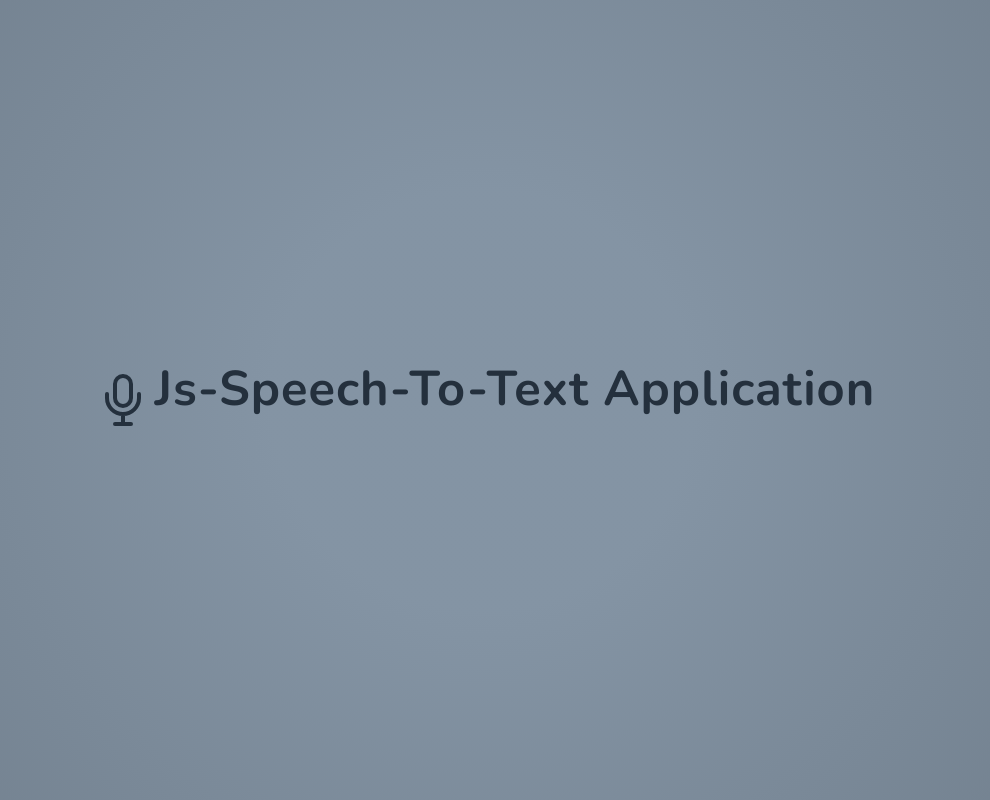
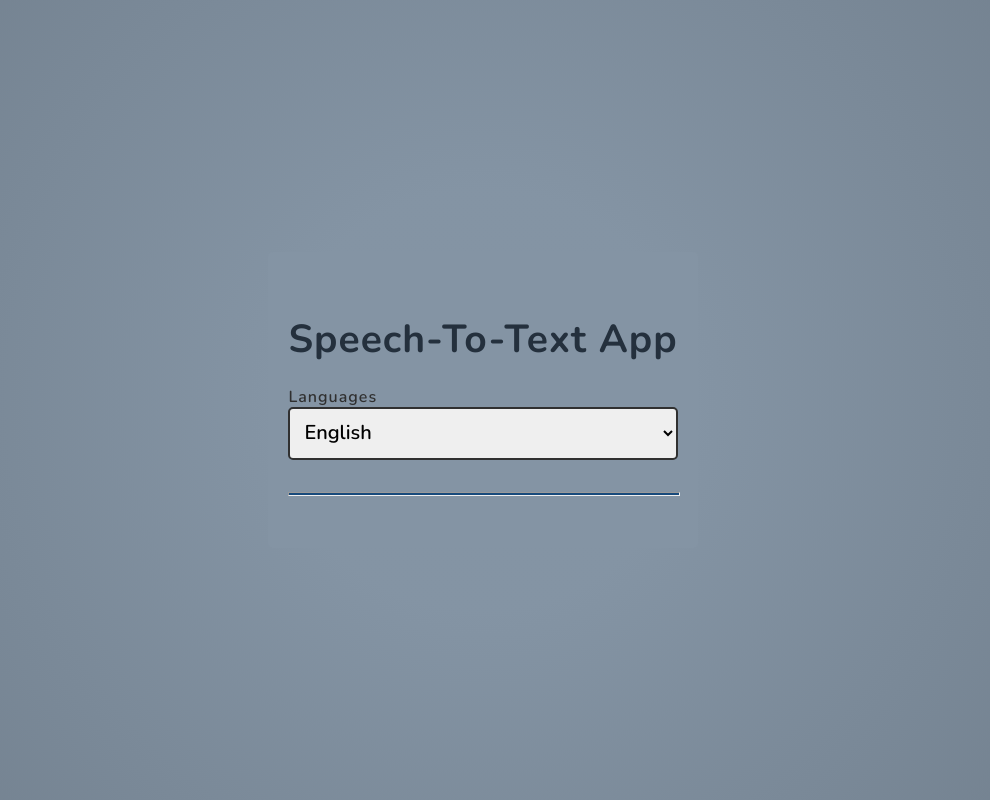
Before and after one commit to MAbdurahman/js-speech-to-text, a website: page index.html in a window 1280 px wide. Shown: the whole page, without its empty margins (157-1147 px from the left). Drawn offline with nearby package versions, Linux system fonts and the light colour scheme.

Commit message:
Add structure and styling for heading and select options; Add functionality to load languages from js/main.js

```diff
--- a/index.html
+++ b/index.html
@@ -11,11 +11,22 @@
     <link rel="stylesheet" href="./css/normalize.css">
     <!-- main css-->
     <link rel="stylesheet" href="./css/main.css">
-    <title>js-speech-to-text</title>
+    <title>Speech-To-Text App</title>
 </head>
 <body>
-<ion-icon name="mic-outline"></ion-icon>
-<h1>js-speech-to-text application</h1>
+<div class="wrapper">
+<h2 class="heading">Speech-To-Text App</h2>
+    <div class="options">
+        <div class="language">
+            <!--<p>Language</p>-->
+            <label for="language">Languages</label>
+            <select name="input-language" id="language"></select>
+        </div>
+    </div>
+    <hr class="line" />
+
+
+</div>
 <!-- jquery scripts-->
 <script src="./js/jquery-3.6.1.min.js"></script>
 <!--ion icons-->
--- a/js/main.js
+++ b/js/main.js
@@ -0,0 +1,27 @@
+
+
+
+
+
+
+$(document).ready(function () {
+  //**************** variables ****************//
+  const input_language = document.querySelector("#language");
+
+
+  /**
+   * @description - populates the languages from data/languages.js to the select option
+   */
+  function populateLanguages () {
+    languages.forEach((language) => {
+      const option = document.createElement("option");
+      option.value = language.code;
+      option.innerHTML = language.name;
+      input_language.appendChild(option);
+    });
+
+  }// end of populateLanguages function
+
+  populateLanguages();
+
+});
--- a/scss/main.scss
+++ b/scss/main.scss
@@ -87,7 +87,7 @@ body {
   justify-content: center;
   align-items: center;
   color: #fff;
-  color: var(--clr-neutral-200);
+  color: var(--clr-neutral-300);
   color: var(--clr-augmented-400);
   font-family: var(--ff-font-body);
   font-weight: var(--fw-font-weight-400);
@@ -95,6 +95,8 @@ body {
   letter-spacing: var(--ls-letter-spacing);
   transition: filter 0.5s;
 }
+
+
 
 @media only screen and (max-width: 540px) {
   body {
@@ -143,3 +145,90 @@ input::placeholder {
 ion-icon {
   font-size: 4rem;
 }
+/*=============================================
+          wrapper
+================================================*/
+.wrapper {
+  max-width: 640px;
+  padding: 20px;
+  border-radius: var(--br-border-radius);
+  background: hsla(0, 0%, 94%, 70%);
+  background: var(--clr-augmented-100);
+}
+@media only screen and (max-width: 540px) {
+  .wrapper {
+    background: var(--clr-augmented-100);
+  }
+}
+
+/*=============================================
+
+================================================*/
+/*.wrapper {
+  width: 400px;
+  padding: 20px;
+  border-radius: 10px;
+  background-color: var(--clr-augmented-100);
+}*/
+.heading {
+  font-weight: var(--fw-font-weight-700);
+  margin-bottom:  .75em;
+}
+/*=============================================
+        select
+================================================*/
+.options select {
+  width: 100%;
+  padding: 10px;
+  border: 2px solid var(--clr-neutral-700);
+  border-radius: var(--br-border-radius);
+  outline: none;
+}
+
+.options div:not(:last-child) select {
+  margin-bottom: 20px;
+}
+.options label {
+  font-size: 1rem;
+  font-weight: var(--fw-font-weight-600);
+  color: var(--clr-neutral-700);
+}
+select#language {
+  font-size: 1.25rem;
+  font-weight: var(--fw-font-weight-600);
+}
+
+hr.line {
+  position: relative;
+  width: 100%;
+  height: 2px;
+  background-color: var(--clr-primary-800);
+  /*opacity: 0.5;*/
+  margin: 32px 0;
+}
+/*=============================================
+
+================================================*/
+
+/*=============================================
+
+================================================*/
+
+
+
+
+/*=============================================
+
+================================================*/
+/*=============================================
+
+================================================*/
+/*=============================================
+
+================================================*/
+/*=============================================
+
+================================================*/
+/*=============================================
+
+================================================*/
```
Also changed, not shown: css/main.css, 1 other file.
